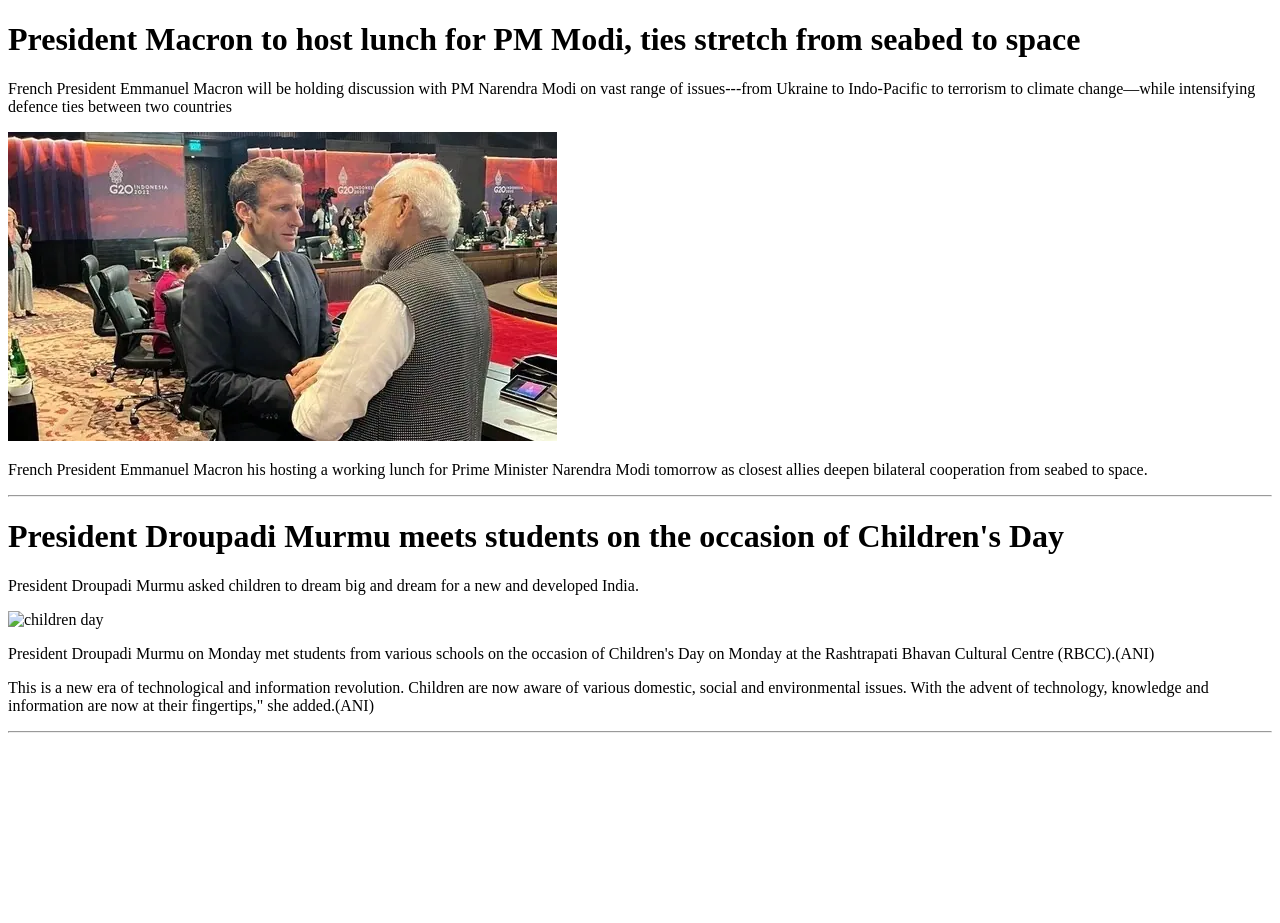
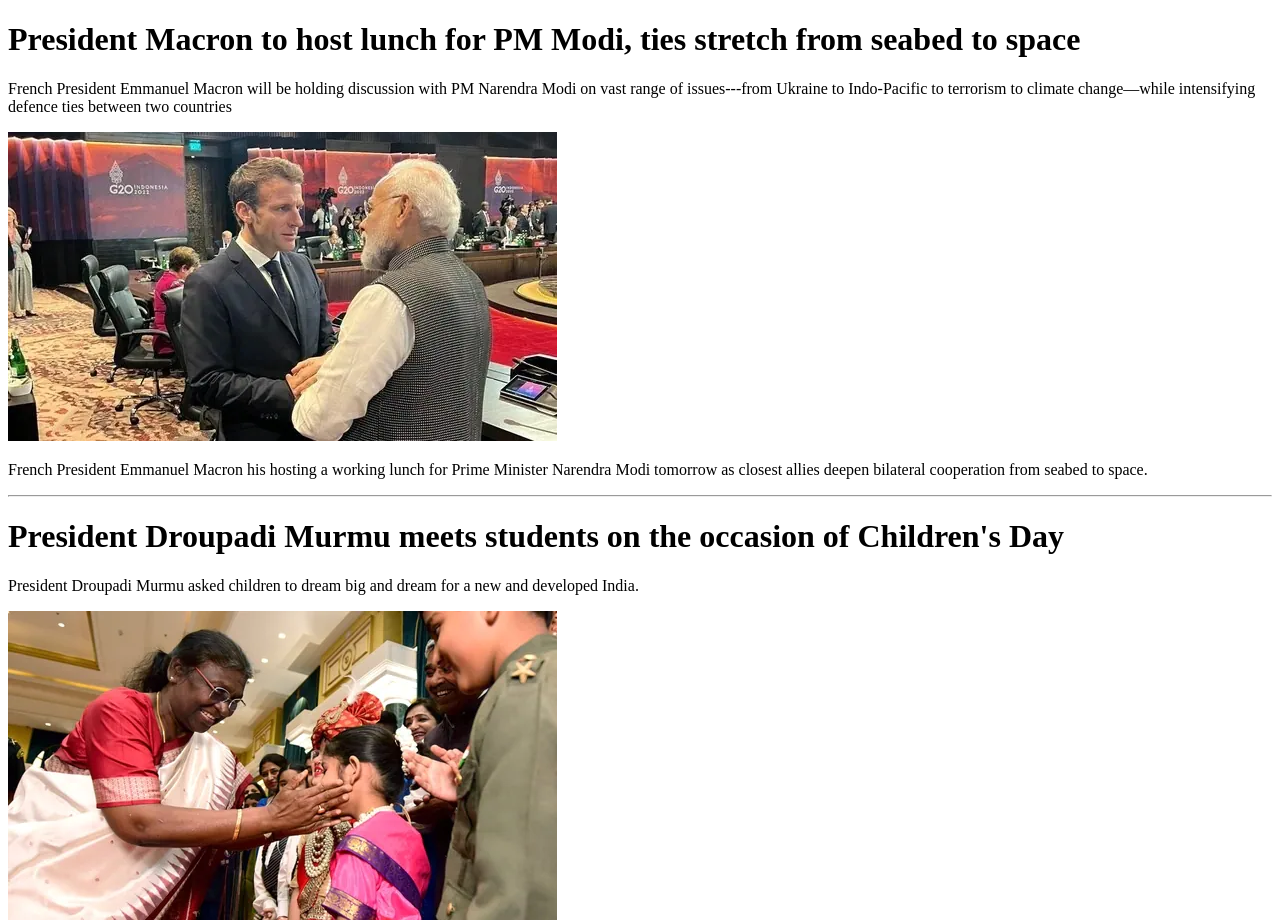
Before and after one commit to ranipankaj7000/pankaj, a plain HTML site: page index.html in a window 1280 px wide. Shown: the top 923 px of the page. Before the commit the page ends 800 px from the top, so only its background shows below. Drawn offline with Linux system fonts and the light colour scheme.

Commit message:
commit 2

```diff
--- a/index.html
+++ b/index.html
@@ -13,13 +13,12 @@
 
         <h1>President Droupadi Murmu meets students on the occasion of Children's Day</h1>
         <p>President Droupadi Murmu asked children to dream big and dream for a new and developed India.</p>
-        <img src="./img/" alt="children day" />
+        <img src="./img/2.webp" alt="children day" />
         <p>President Droupadi Murmu on Monday met students from various schools on the occasion of Children's Day on Monday at the Rashtrapati Bhavan Cultural Centre (RBCC).(ANI)</p>
         <p>This is a new era of technological and information revolution. Children are now aware of various domestic, social and environmental issues. With the advent of technology, knowledge and information are now at their fingertips," she added.(ANI)</p>
 
         <hr>
 
 
-
     </body>
 </html>
```
